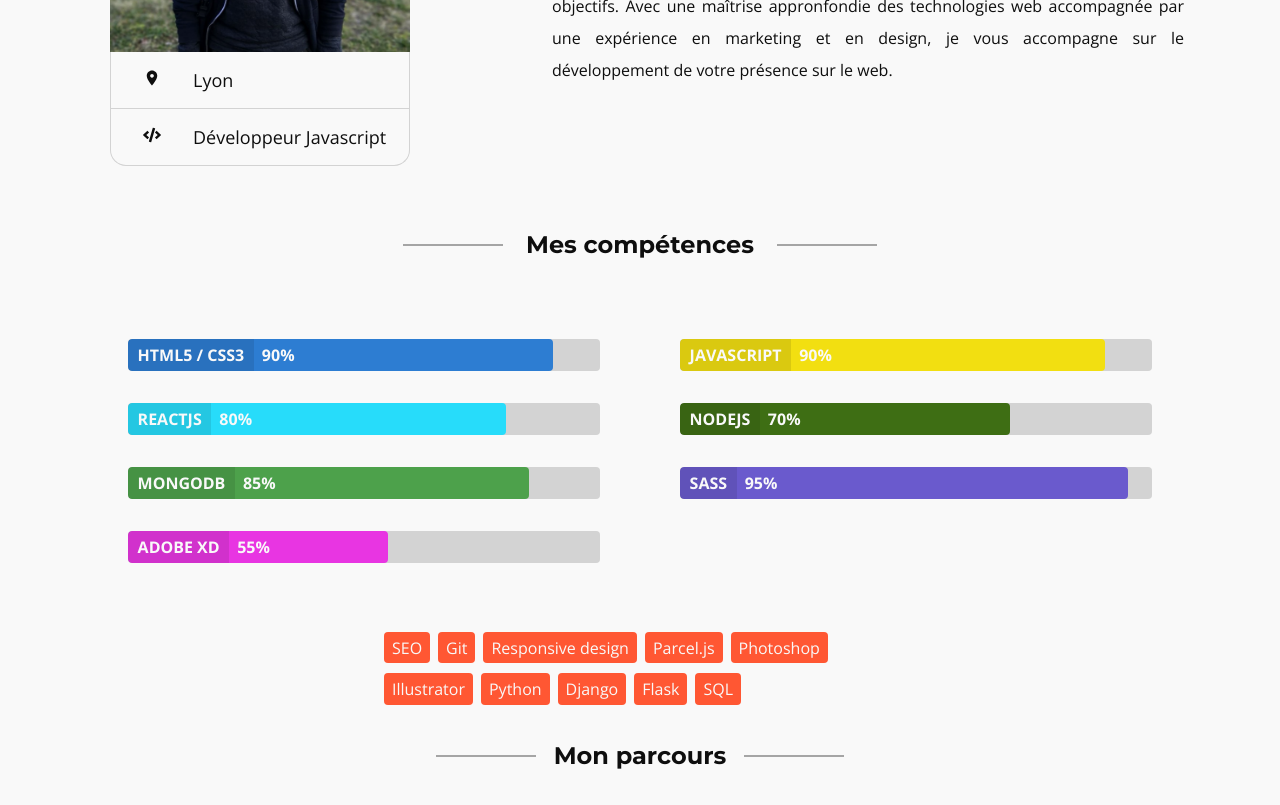
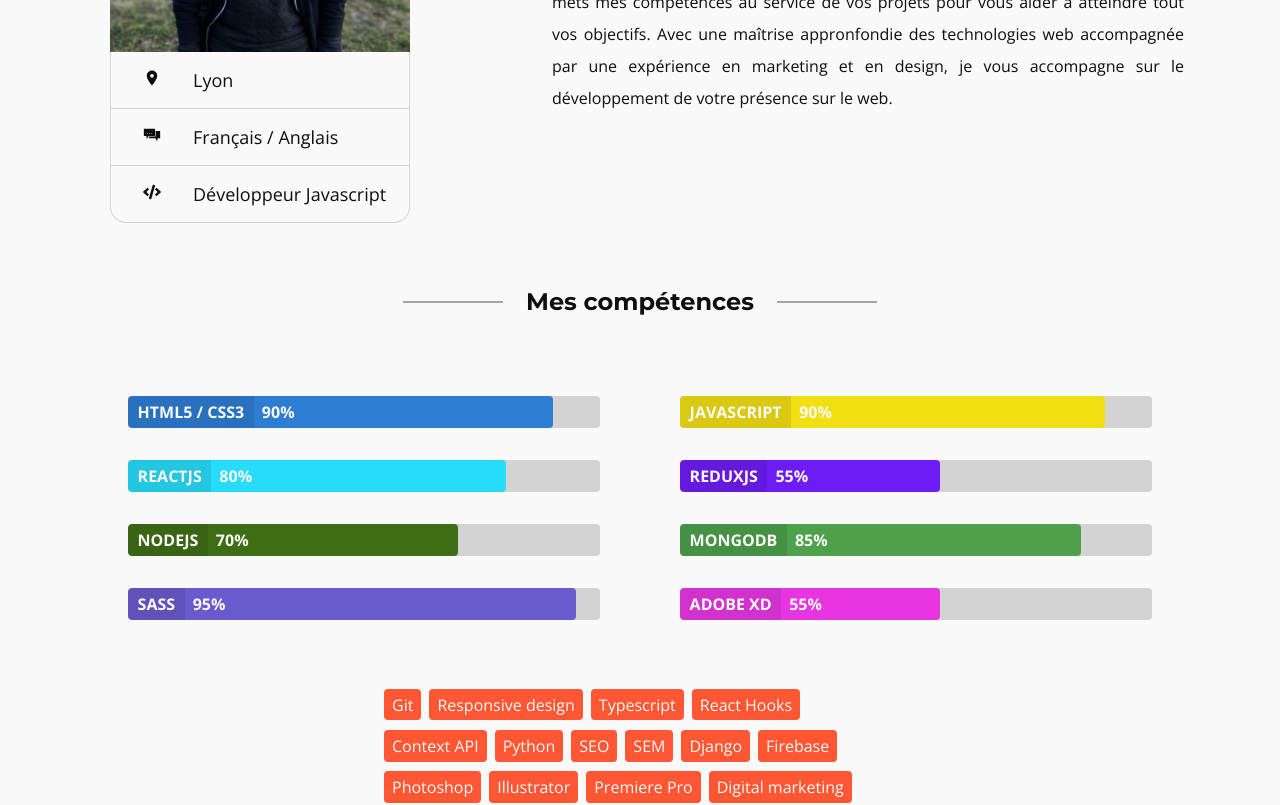
Before and after one commit to MaximeBF2000/portfolio_v2_frontend, a React (Create React App) app: page /about in a window 1280 px wide. Shown: the part 360-1165 px from the top of the page. Built offline with nearby package versions, Linux system fonts and the light colour scheme.

Commit message:
change skills data (added redux in main skills + lots of changes in small skills)

```diff
--- a/src/components/AboutText.js
+++ b/src/components/AboutText.js
@@ -2,6 +2,7 @@ import React from 'react'
 import profilPic from "../assets/profil_pic.png"
 import { MdLocationOn } from "react-icons/md"
 import { FaCode } from "react-icons/fa"
+import { GiTalk } from "react-icons/gi"
 
 export default function About() {
   return (
@@ -16,6 +17,10 @@ export default function About() {
                 <span>Lyon</span>
               </p>
               <p>
+                <span><GiTalk /></span>
+                <span>Français / Anglais</span>
+              </p>
+              <p>
                 <span><FaCode /></span>
                 <span>Développeur Javascript</span>
               </p>
@@ -24,7 +29,7 @@ export default function About() {
           <div className="grid_el text">
             <h2 className="title_deco">A propos de moi</h2>
             <p>
-              Développeur web fullstack autodidacte situé sur Lyon et addicte à l'apprentissage, je met mes compétences au service de vos projets pour vous aider à atteindre tout vos objectifs. Avec une maîtrise appronfondie des technologies web accompagnée par une expérience en marketing et en design, je vous accompagne sur le développement de votre présence sur le web.
+              Développeur web fullstack autodidacte situé sur Lyon et addicte à l'apprentissage, je mets mes compétences au service de vos projets pour vous aider à atteindre tout vos objectifs. Avec une maîtrise appronfondie des technologies web accompagnée par une expérience en marketing et en design, je vous accompagne sur le développement de votre présence sur le web.
             </p>
           </div>
         </div>
--- a/src/context/data.js
+++ b/src/context/data.js
@@ -147,6 +147,12 @@ export const skills = [
   },
   {
     id: uuid(),
+    name: "ReduxJS",
+    color: "#6e1bf5",
+    level: 55
+  },
+  {
+    id: uuid(),
     name: "NodeJS",
     color: "#3e6e14",
     level: 70
@@ -172,16 +178,20 @@ export const skills = [
 ]
 
 export const skills_tags = [
-  "SEO",
   "Git",
   "Responsive design",
-  "Parcel.js",
+  "Typescript",
+  "React Hooks",
+  "Context API",
+  "Python",
+  "SEO",
+  "SEM",
+  "Django",
+  "Firebase",
   "Photoshop",
   "Illustrator",
-  "Python",
-  "Django",
-  "Flask",
-  "SQL"
+  "Premiere Pro",
+  "Digital marketing"
 ]
 
 
```
